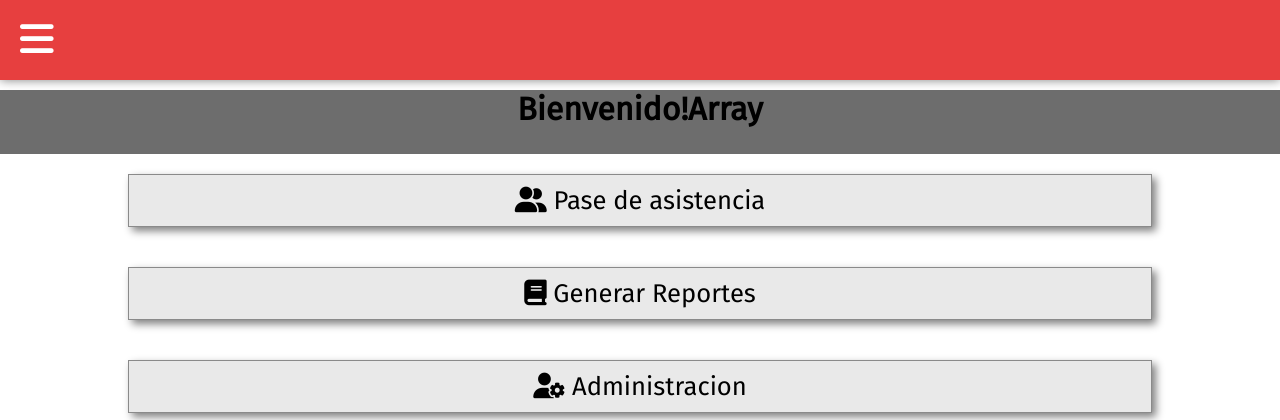
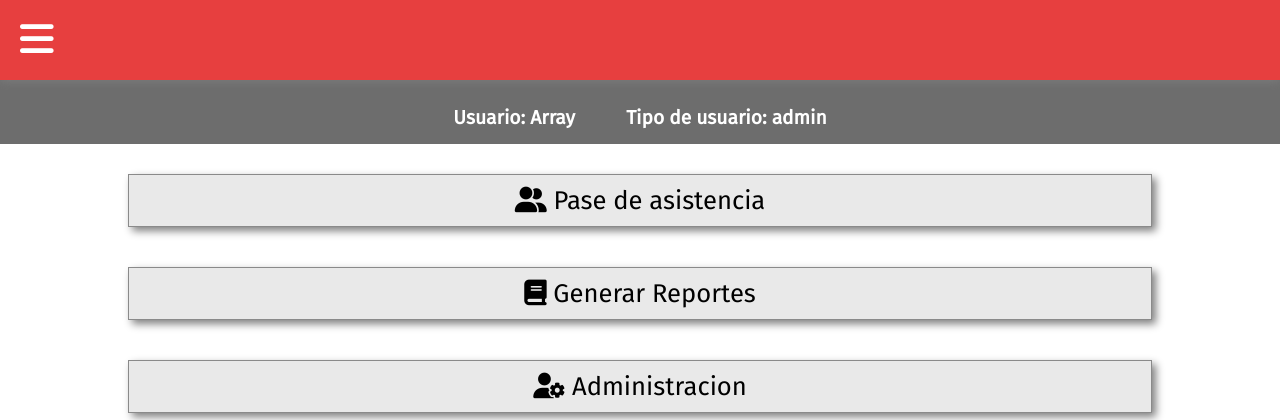
Before and after one commit to HiraiAllen/Sitesc, a PHP site: page /secciones/home.php in a window 1280 px wide. Shown: the top 420 px of the page. Run offline with PHP 8.4, Linux system fonts and the light colour scheme; a user stored in the database is signed in; some libraries are stand-ins or nearby versions.

Commit message:
Se muestra arriba el nombre y tipo de usuario

```diff
--- a/secciones/home.php
+++ b/secciones/home.php
@@ -3,7 +3,6 @@ session_start();
 
 $usuario = $_SESSION['usuario'];
 $tipo_usuario = $_SESSION['tipo_usuario'];
-
 
 ?>
 <!DOCTYPE html>
@@ -37,9 +36,12 @@ $tipo_usuario = $_SESSION['tipo_usuario'];
             <a href="../cerrar_sesion.php" class="submenu-item">Cerrar sesión</a>
         </div>
 
+        <div class="titular">
+            <h3 class="titular-items">Usuario: <?php echo $usuario; ?></h3>
+            <h3 class="titular-items">Tipo de usuario: <?php echo $tipo_usuario; ?></h3>
+        </div>
         <!--Botones demas opciones-->
         <div class="buttons">
-            <h1 class="titular">Bienvenido! <span><?php echo $usuario; ?></span></h1>
             <a href="asistencia.php" class="btn-items"> <i class="fas fa-user-friends"></i> Pase de asistencia</a>
             <a href="reporte.php" class="btn-items"> <i class="fas fa-book"></i> Generar Reportes</a>
             <?php if($tipo_usuario != "Prefecto" && $tipo_usuario != "Profesor"): ?>
```
